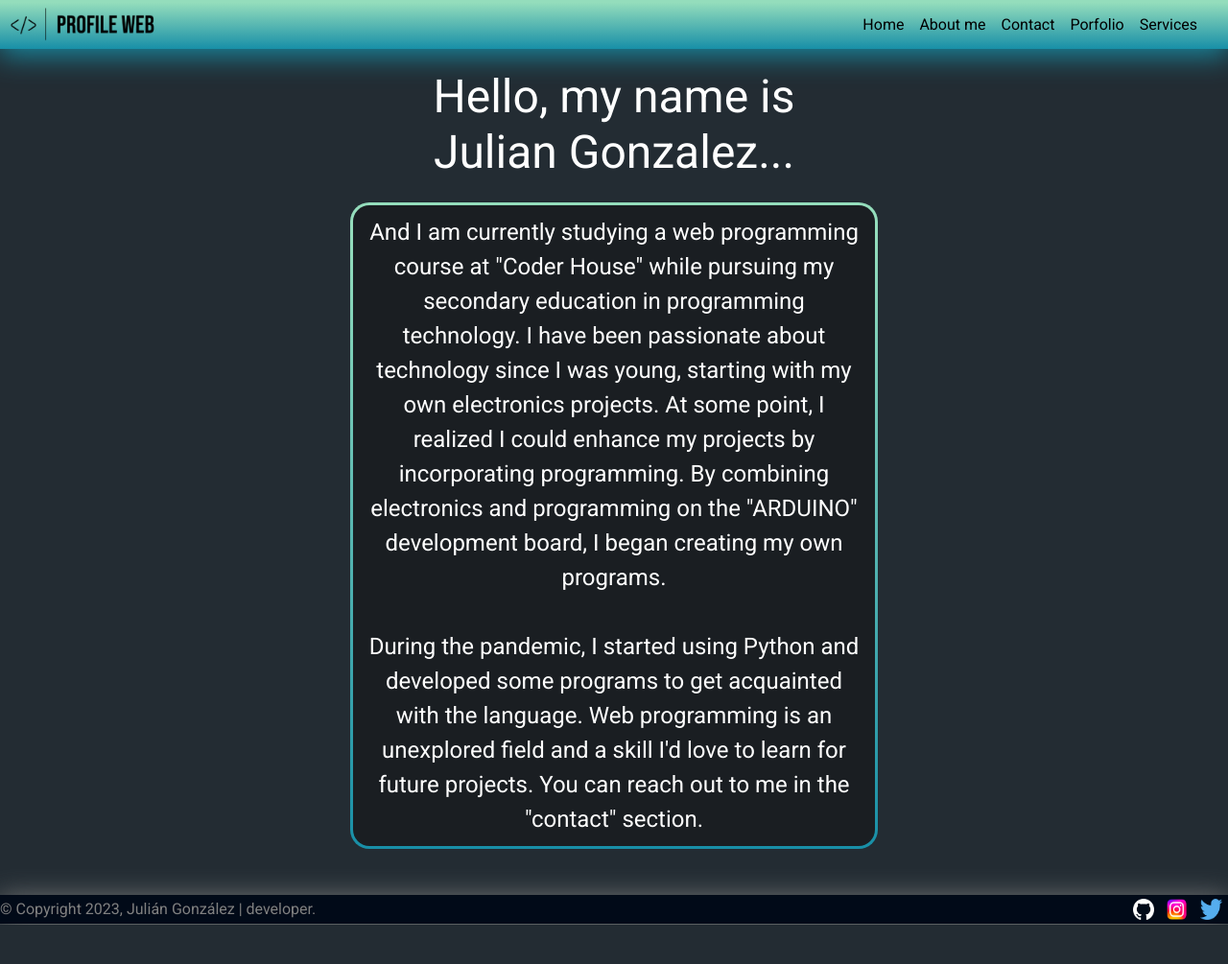
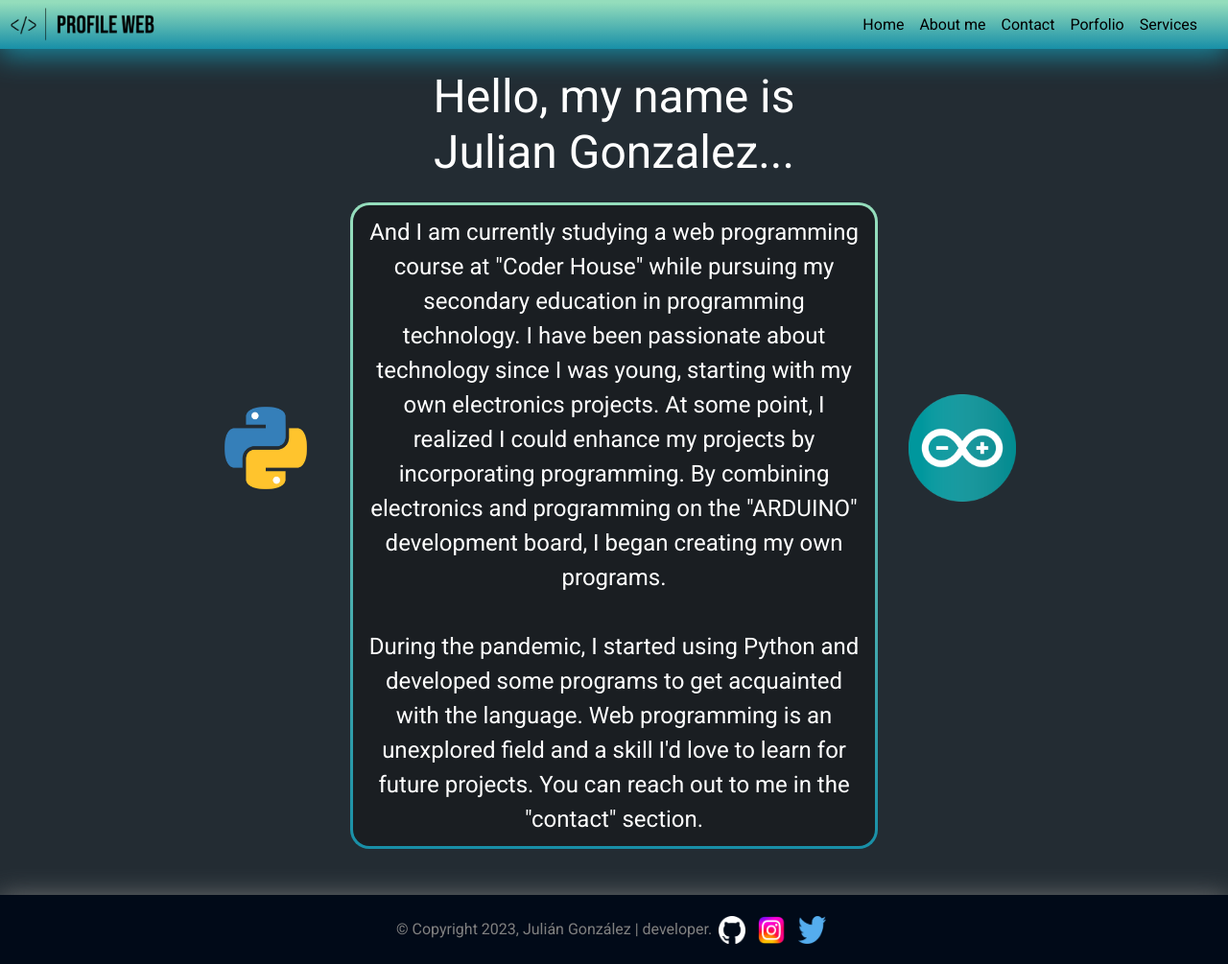
Before and after one commit to julian-agustin-gonzalez/profile-web-coder2023, a plain HTML site: page pages/about.html in a window 1280 px wide. Shown: the whole page at 96% size. Before the commit the page ends 964 px from the top, so only its background shows below. Drawn offline with nearby package versions, Linux system fonts and the light colour scheme.

Commit message:
last details

```diff
--- a/pages/about.html
+++ b/pages/about.html
@@ -18,7 +18,7 @@
 <body>
     <header>
         <nav>
-            <img class="logo" src="../img/logo.png" alt="logojuliangonzalez">
+            <a href="../index.html"><img class="logo" src="../img/logo.png" alt="julian gonzalez minimalist logo"></a>
             <ul class="topMenu">
                 <li class="navLi"><a class="navLink" href="../index.html">Home</a></li>
                 <li class="navLi"><a class="navLink" href="">About me</a></li>
@@ -40,7 +40,10 @@
             </div>
         </nav>
     </header>
-    <main id="normalMain">
+    <main id="main3">
+        <section>
+            <img class="aboutImage" src="../img/py-logo.png" alt="julian gonzalez python logo">
+        </section>
         <section class="about">
             <h1 class="aboutName">Hello, my name is Julian Gonzalez...</h1>
             <article class="aboutInfo">
@@ -57,6 +60,9 @@
                 </span>
             </article>
         </section>
+        <section>
+            <img class="aboutImage" src="../img/arduino-logo.webp" alt="julian gonzalez arduino logo">
+        </section>
     </main>
     <footer class="mainFooter">
         <p class="footerCopy">© Copyright 2023, Julián González | developer.</p>
--- a/sass/main.scss
+++ b/sass/main.scss
@@ -107,21 +107,6 @@ body {
                 }
             }
         }
-        .about {
-            @include sAbout();
-            .aboutName{
-                @include sAboutName();
-            }
-            .aboutInfo{
-                @include sAboutInfo();
-                #aboutText1{
-                    @include sAboutText1();
-                }
-                #aboutText2{
-                    @include sAboutText2();
-                }
-            }
-        }
         #gallery1{
             @include sGallery1();
             .galleryTitle{
@@ -227,4 +212,25 @@ body {
             }
         }
     }
+    #main3 {
+        @include sMain3();
+        .about {
+            @include sAbout();
+            .aboutName{
+                @include sAboutName();
+            }
+            .aboutInfo{
+                @include sAboutInfo();
+                #aboutText1{
+                    @include sAboutText1();
+                }
+                #aboutText2{
+                    @include sAboutText2();
+                }
+            }
+        }
+        .aboutImage {
+            @include sAboutImage();
+        }
+    }
 }
--- a/sass/partials/_about.scss
+++ b/sass/partials/_about.scss
@@ -6,6 +6,17 @@
     text-align: center;
     align-items: center;
     justify-content: center;
+    @include mobile(){
+        margin: 0 1rem;
+    }
+}
+
+@mixin sAboutImage() {
+    height: 7rem;
+    margin: 0 2rem;
+    @include mobile(){
+        display: none;
+    }
 }
 
 @mixin sAboutName(){
--- a/sass/partials/_contact.scss
+++ b/sass/partials/_contact.scss
@@ -56,14 +56,18 @@
     display: flex;
     flex-direction: column;
     align-items: center;
-    width: 12rem;
+    border: 3px solid #ffffff70;
+    padding: 1rem;
+    border-radius: 20px;
+    @include mobile(){
+        margin-top: 2rem;
+    }
 }
 
 @mixin sFormInput(){
     background-color: colors.$elements1;
     color: #FFFFFF;
     border-radius: 5px;
-    width: 12rem;
 }
 
 @mixin sFormLabel(){
--- a/sass/partials/_footer.scss
+++ b/sass/partials/_footer.scss
@@ -4,19 +4,14 @@
     display: flex;
     grid-area: footer;
     z-index: 1;
+    height: 4.5rem;
     text-align: center;
     background-color: colors.$footerBackground;
     box-shadow: 0px 5px 30px 1px colors.$footerNormalColor;
     flex-direction: row;
     align-items: center;
-    justify-content: space-between;
+    justify-content: center;
     align-self: flex-end;
-    @include mobile(){
-        height: 60px;
-    }
-    @include desktop(){
-        height: 30px;
-    }
 }
 
 @mixin sFooterCopy() {
@@ -46,6 +41,6 @@
 }
 
 @mixin sFooterLogo(){
-    height: 1.4rem;
-    width: 1.4rem;
+    height: 1.8rem;
+    width: 1.8rem;
 }
--- a/sass/partials/_index.scss
+++ b/sass/partials/_index.scss
@@ -53,6 +53,7 @@
     font-size: 4rem;
     margin: 0;
     text-align: center;
+    border-bottom: 3px solid #f44336;
 }
 
 @mixin sSkills() {
@@ -68,7 +69,6 @@
 
 @mixin sSkillsTitle(){
     margin: 1.3rem 0;
-    border-bottom: 3px solid #f44336;
 }
 
 @mixin sSkillsContainer() {
--- a/sass/partials/_mainStyles.scss
+++ b/sass/partials/_mainStyles.scss
@@ -19,3 +19,13 @@
         padding: 3.5rem 0;
     }
 }
+
+@mixin sMain3 {
+    display: flex;
+    flex-direction: row;
+    grid-area: main;
+    position: relative;
+    justify-content: center;
+    align-items: center;
+    padding: 3rem 0;
+}
--- a/sass/partials/_portfolio.scss
+++ b/sass/partials/_portfolio.scss
@@ -50,6 +50,7 @@
     linear-gradient( colors.$linear1 5%, colors.$linear2) border-box;
     border-radius: 20px;
     border: 3px solid transparent;
+    margin: 5px 0;
     @include mobile(){
         margin: 1rem 0;
     }
--- a/sass/partials/_services.scss
+++ b/sass/partials/_services.scss
@@ -19,20 +19,26 @@
 
 @mixin sServiceContainer(){
     display: flex;
-    flex-direction: column;
-    width: 25rem;
-    margin-bottom: 3rem;
+    flex-direction: row;
+    max-width: 47rem;
+    gap: 2rem;
+    flex-wrap: wrap;
+    justify-content: center;
     height: auto;
     display: flex;
     align-items: center;
     background-color: colors.$elements1;
     border-radius: 20px;
+    @include mobile(){
+        max-width: 22rem;
+    }
 }
 
 @mixin sService(){
     height: 20rem;
     width: 20rem;
     display: flex;
+    flex-wrap: wrap;
     flex-direction: column;
     align-items: center;
     margin: 5rem 0;
```
Also changed, not shown: index.html (+1 -1 lines), pages/contact.html (+1 -1 lines), pages/portfolio.html (+1 -1 lines), pages/services.html (+1 -1 lines), css/styles.css, img/arduino-logo.webp (added), 1 other file.
